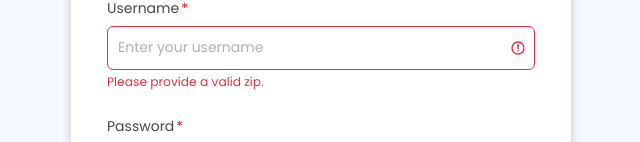
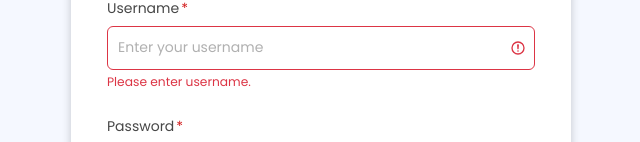
Before and after one commit to Chaitanya18698/PROJECT-SFTP, an Angular app: page /login in a window 1280 px wide. Shown: the part 345-487 px from the top of the page, without its empty margins (319-959 px from the left). Built offline with nearby package versions, Linux system fonts and the light colour scheme.

Commit message:
Wild Card Route added

```diff
--- a/src/app/app-routing.module.ts
+++ b/src/app/app-routing.module.ts
@@ -37,6 +37,9 @@ const routes: Routes = [
     path: 'login',
     component: LoginComponent
   },
+  {
+    path: '**', redirectTo: 'login', pathMatch: 'full'
+  }
 ];
 
 @NgModule({
--- a/src/app/login/login.component.html
+++ b/src/app/login/login.component.html
@@ -27,7 +27,7 @@
                         <input id="username" type="text" class="form-control is-invalid"
                             placeholder="Enter your username">
                         <div class="invalid-feedback">
-                            Please provide a valid zip.
+                            Please enter username.
                         </div>
                     </div>
                     <div class="form-group lg">
```
